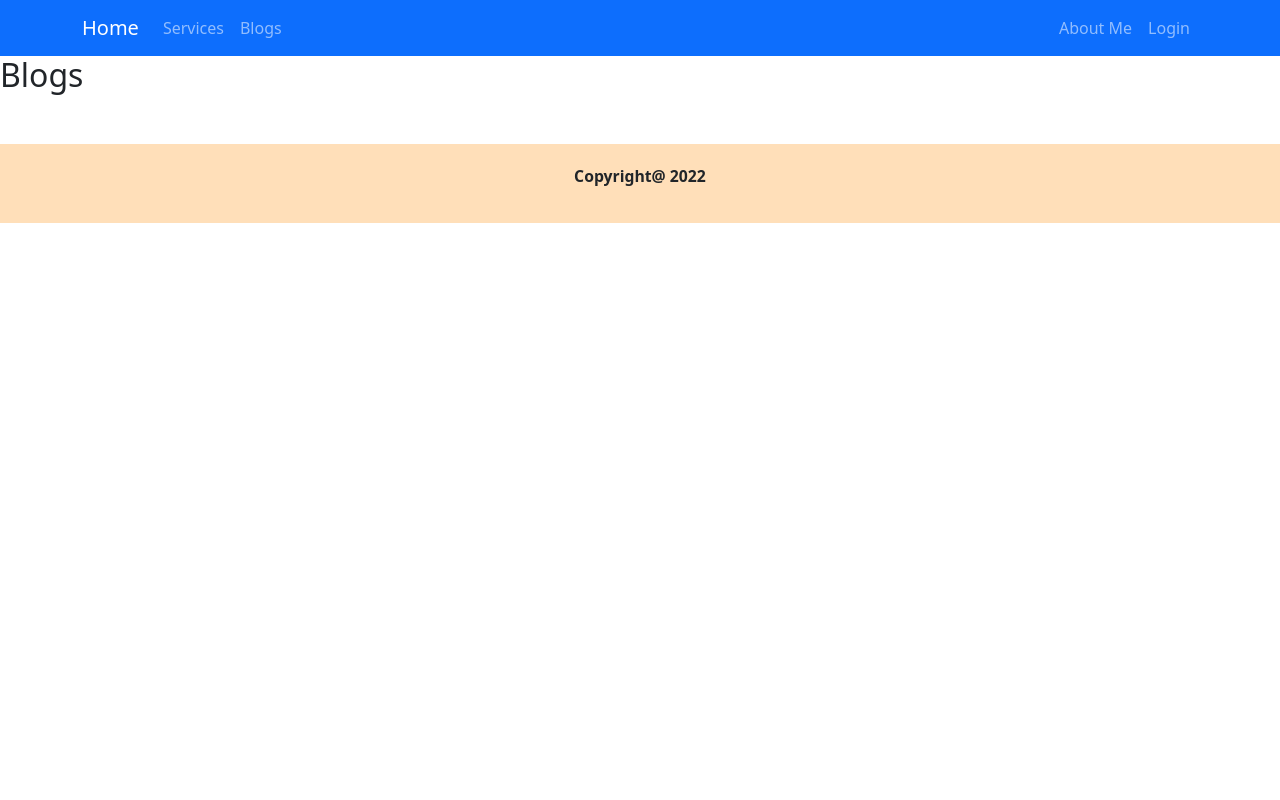
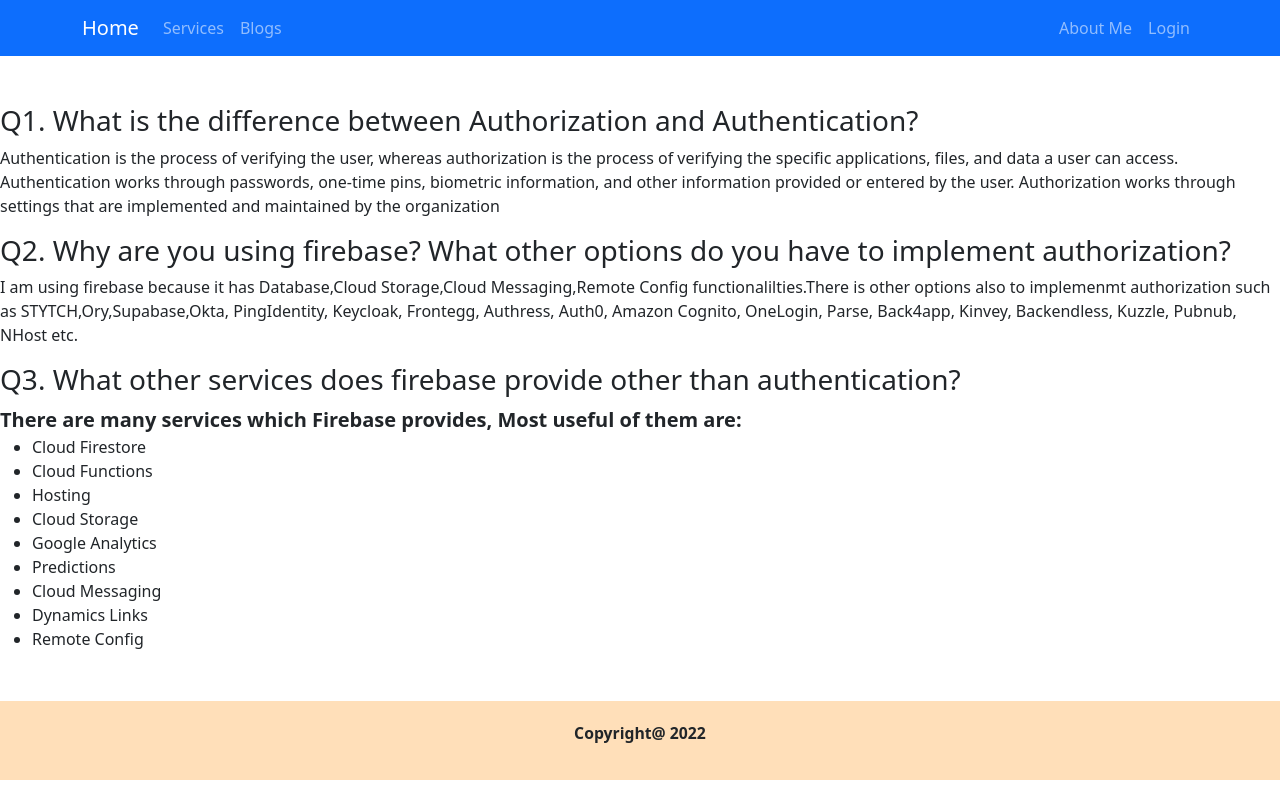
Before and after one commit to khalil224/family-wellness-centre, a React (Create React App) app: page /blogs in a window 1280 px wide. Built offline with nearby package versions, Linux system fonts and the light colour scheme; no server answers.

Commit message:
blogs question written done

```diff
--- a/src/components/Blogs/Blogs.js
+++ b/src/components/Blogs/Blogs.js
@@ -2,8 +2,28 @@
 
 const Blogs = () => {
     return (
-        <div>
-            <h2>Blogs</h2>
+        <div className='mt-5'>
+            <h3 >Q1. What is the difference between Authorization and Authentication?</h3>
+            <article className='mb-3'>Authentication is the process of verifying the user, whereas authorization is the process of verifying the specific applications, files, and data a user can access. Authentication works through passwords, one-time pins, biometric information, and other information provided or entered by the user. Authorization works through settings that are implemented and maintained by the organization </article>
+            <h3>Q2. Why are you using firebase? What other options do you have to implement authorization?</h3>
+            <article className='mb-3'>I am using firebase because it has Database,Cloud Storage,Cloud Messaging,Remote Config functionalilties.There is other options also to implemenmt authorization such as  STYTCH,Ory,Supabase,Okta, PingIdentity, Keycloak, Frontegg, Authress, Auth0, Amazon Cognito, OneLogin, Parse, Back4app, Kinvey, Backendless, Kuzzle, Pubnub, NHost etc.</article>
+            <h3>Q3. What other services does firebase provide other than authentication?</h3>
+            <article><span className='fs-5 fw-bolder'>There are many services which Firebase provides, Most useful of them are:</span>
+                <br />
+                <ul>
+                    <li> Cloud Firestore</li>
+                    <li>Cloud Functions</li>
+                    <li>Hosting</li>
+                    <li>Cloud Storage</li>
+                    <li>Google Analytics</li>
+                    <li>Predictions</li>
+                    <li>Cloud Messaging</li>
+                    <li>Dynamics Links</li>
+                    <li> Remote Config</li>
+                </ul>
+
+
+            </article>
         </div>
     );
 };
```
